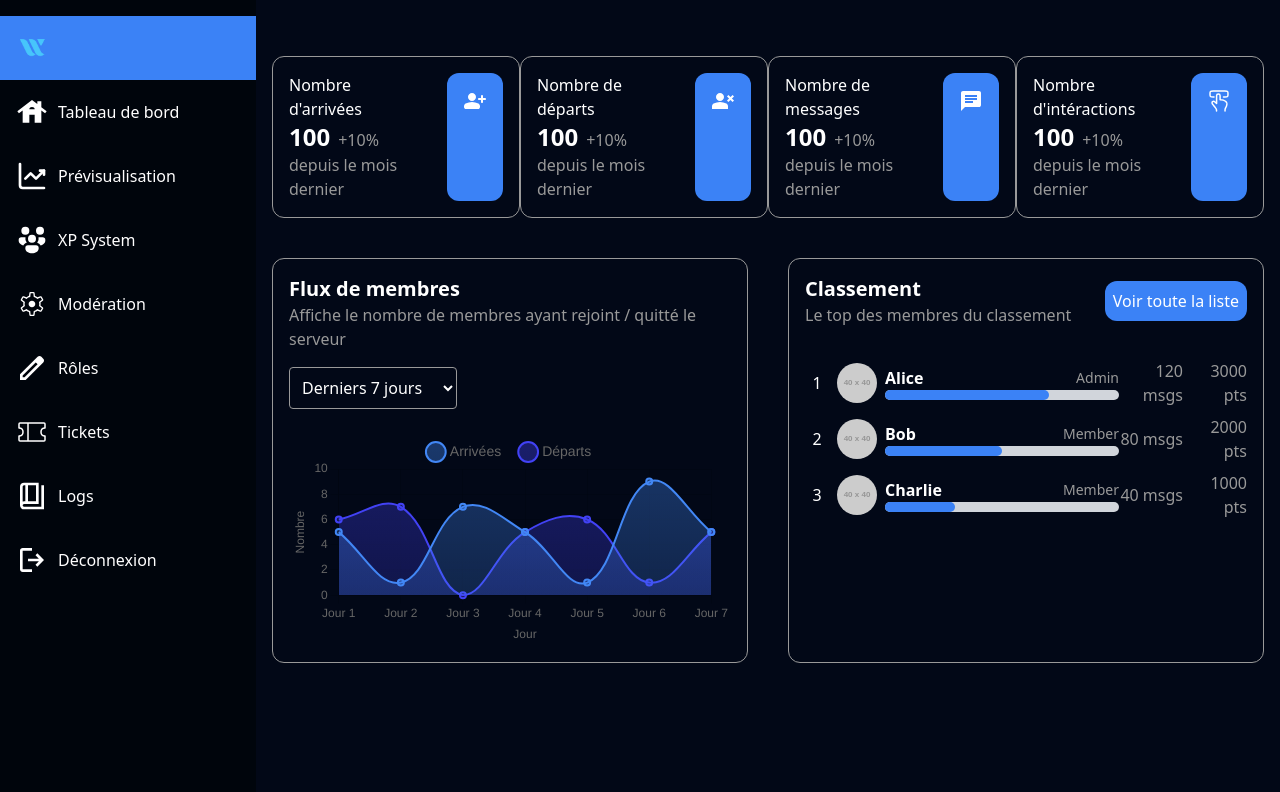
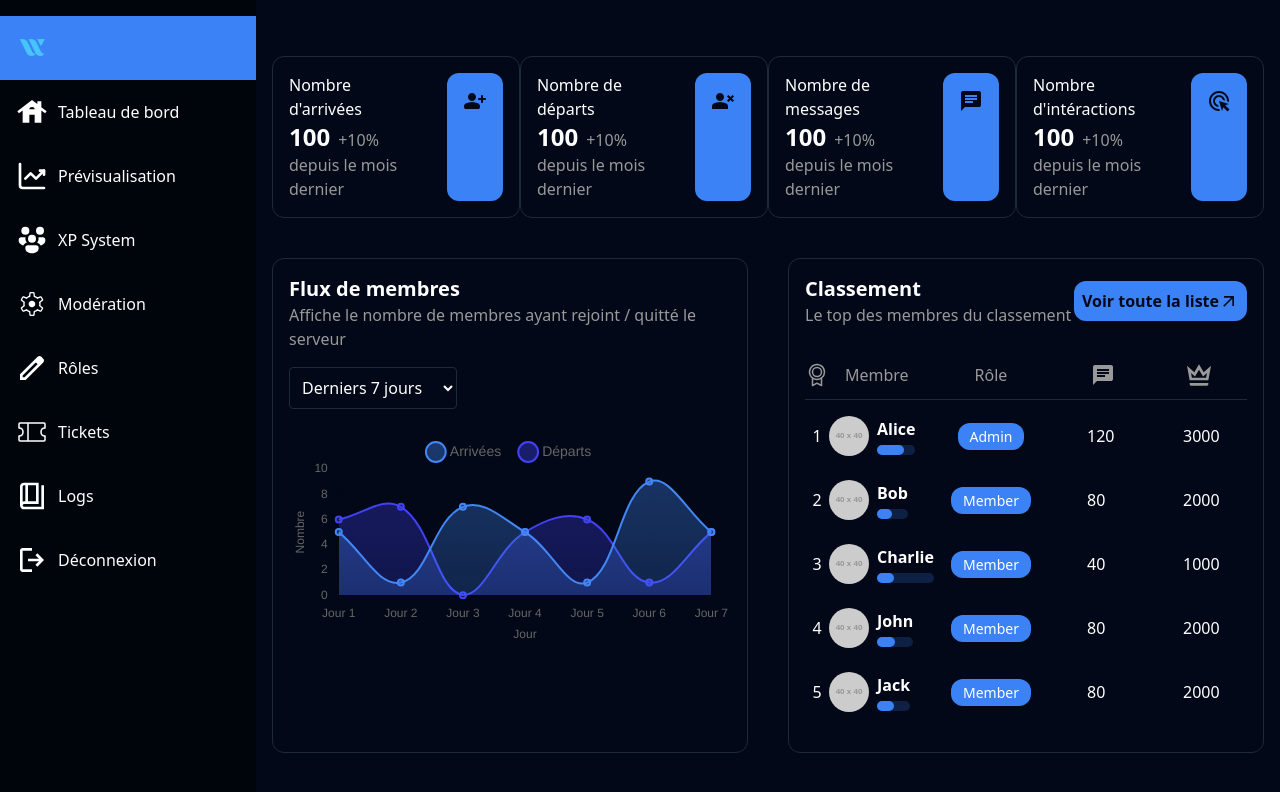
Before and after one commit to ValentinRndn/dashboard-wallbot, a Vue app: page /analysis in a window 1280 px wide. Shown: the top 792 px of the page. Built offline with nearby package versions, Linux system fonts and the light colour scheme.

Commit message:
[ADD] Progress bar design [EDIT] Design Analysis

```diff
--- a/src/views/Analysis.vue
+++ b/src/views/Analysis.vue
@@ -5,44 +5,44 @@
 <div class="statistics-container flex justify-between my-10">
 
     <!-- Statistic Arrival -->
-<div class="statistic-arrival flex gap-10 border border-light-grey rounded-xl p-4">
+<div class="statistic-arrival flex gap-10 border border-slate-800 rounded-xl p-4">
   <div class="content">
   <h2>Nombre d'arrivées</h2>
   <p class="text-light-grey"><span class="text-2xl font-bold text-white mr-2">100</span>+10% depuis le mois dernier</p>
 </div>
 <div class="icon flex flex-col items-center align-center rounded-xl p-4 bg-blue">
-  <svg xmlns="http://www.w3.org/2000/svg" width="24" height="24" viewBox="0 0 24 24"><path fill="currentColor" d="M18 11h-2q-.425 0-.712-.288T15 10t.288-.712T16 9h2V7q0-.425.288-.712T19 6t.713.288T20 7v2h2q.425 0 .713.288T23 10t-.288.713T22 11h-2v2q0 .425-.288.713T19 14t-.712-.288T18 13zm-9 1q-1.65 0-2.825-1.175T5 8t1.175-2.825T9 4t2.825 1.175T13 8t-1.175 2.825T9 12m-8 6v-.8q0-.85.438-1.562T2.6 14.55q1.55-.775 3.15-1.162T9 13t3.25.388t3.15 1.162q.725.375 1.163 1.088T17 17.2v.8q0 .825-.587 1.413T15 20H3q-.825 0-1.412-.587T1 18"/></svg>
+  <svg xmlns="http://www.w3.org/2000/svg" width="24" height="24" viewBox="0 0 24 24"><path fill="#020817" d="M18 11h-2q-.425 0-.712-.288T15 10t.288-.712T16 9h2V7q0-.425.288-.712T19 6t.713.288T20 7v2h2q.425 0 .713.288T23 10t-.288.713T22 11h-2v2q0 .425-.288.713T19 14t-.712-.288T18 13zm-9 1q-1.65 0-2.825-1.175T5 8t1.175-2.825T9 4t2.825 1.175T13 8t-1.175 2.825T9 12m-8 6v-.8q0-.85.438-1.562T2.6 14.55q1.55-.775 3.15-1.162T9 13t3.25.388t3.15 1.162q.725.375 1.163 1.088T17 17.2v.8q0 .825-.587 1.413T15 20H3q-.825 0-1.412-.587T1 18"/></svg>
 </div>
 </div>
 
     <!-- Statistic Leave -->
-<div class="statistic-leave flex gap-10 border border-light-grey rounded-xl p-4">
+<div class="statistic-leave flex gap-10 border border-slate-800 rounded-xl p-4">
   <div class="content">
   <h2>Nombre de départs</h2>
   <p class="text-light-grey"><span class="text-2xl font-bold text-white mr-2">100</span>+10% depuis le mois dernier</p>
 </div>
 <div class="icon flex flex-col items-center align-center rounded-xl p-4 bg-blue">
-  <svg xmlns="http://www.w3.org/2000/svg" width="24" height="24" viewBox="0 0 24 24"><path fill="currentColor" d="M17.4 13L16 11.6l2.075-2.1L16 7.425L17.4 6l2.1 2.1L21.575 6L23 7.425L20.9 9.5l2.1 2.1l-1.425 1.4l-2.075-2.075zM9 12q-1.65 0-2.825-1.175T5 8t1.175-2.825T9 4t2.825 1.175T13 8t-1.175 2.825T9 12m-8 8v-2.8q0-.85.438-1.562T2.6 14.55q1.55-.775 3.15-1.162T9 13t3.25.388t3.15 1.162q.725.375 1.163 1.088T17 17.2V20z"/></svg></div>
+  <svg xmlns="http://www.w3.org/2000/svg" width="24" height="24" viewBox="0 0 24 24"><path fill="#020817" d="M17.4 13L16 11.6l2.075-2.1L16 7.425L17.4 6l2.1 2.1L21.575 6L23 7.425L20.9 9.5l2.1 2.1l-1.425 1.4l-2.075-2.075zM9 12q-1.65 0-2.825-1.175T5 8t1.175-2.825T9 4t2.825 1.175T13 8t-1.175 2.825T9 12m-8 8v-2.8q0-.85.438-1.562T2.6 14.55q1.55-.775 3.15-1.162T9 13t3.25.388t3.15 1.162q.725.375 1.163 1.088T17 17.2V20z"/></svg></div>
 </div>
 
     <!-- Statistic Messages sended -->
-<div class="statistic-message flex gap-10 border border-light-grey rounded-xl p-4">
+<div class="statistic-message flex gap-10 border border-slate-800 rounded-xl p-4">
   <div class="content">
   <h2>Nombre de messages</h2>
   <p class="text-light-grey"><span class="text-2xl font-bold text-white mr-2">100</span>+10% depuis le mois dernier</p>
 </div>
 <div class="icon flex flex-col items-center align-center rounded-xl p-4 bg-blue">
-  <svg xmlns="http://www.w3.org/2000/svg" width="24" height="24" viewBox="0 0 24 24"><path fill="currentColor" d="M2 22V4q0-.825.588-1.412T4 2h16q.825 0 1.413.588T22 4v12q0 .825-.587 1.413T20 18H6zm4-8h8v-2H6zm0-3h12V9H6zm0-3h12V6H6z"/></svg></div>
+  <svg xmlns="http://www.w3.org/2000/svg" width="24" height="24" viewBox="0 0 24 24"><path fill="#020817" d="M2 22V4q0-.825.588-1.412T4 2h16q.825 0 1.413.588T22 4v12q0 .825-.587 1.413T20 18H6zm4-8h8v-2H6zm0-3h12V9H6zm0-3h12V6H6z"/></svg></div>
 </div>
 
     <!-- Statistic Interaction -->
-<div class="statistic-interaction flex gap-10 border border-light-grey rounded-xl p-4">
+<div class="statistic-interaction flex gap-10 border border-slate-800 rounded-xl p-4">
   <div class="content">
   <h2>Nombre d'intéractions</h2>
   <p class="text-light-grey"><span class="text-2xl font-bold text-white mr-2">100</span>+10% depuis le mois dernier</p>
 </div>
 <div class="icon flex flex-col items-center align-center rounded-xl p-4 bg-blue">
-  <svg xmlns="http://www.w3.org/2000/svg" width="24" height="24" viewBox="0 0 24 24"><g fill="none" stroke="currentColor" stroke-linecap="round" stroke-linejoin="round" stroke-width="1.5" color="currentColor"><path d="M7 7.997h-.824c-1.497 0-2.246 0-2.71-.44C3 7.12 3 6.413 3 5s0-2.12.465-2.558c.465-.439 1.214-.439 2.711-.439h11.647c1.498 0 2.247 0 2.712.439S21 3.586 21 4.999s0 2.12-.465 2.559s-1.214.439-2.712.439H16.5"/><path d="M18.03 21.992c-.05-1.714.09-1.94.221-2.32c.132-.382.947-1.735 1.273-2.718c1.052-3.178.247-3.715-1.014-4.68c-1.444-1.107-3.89-1.67-5.415-1.548v-4.09c0-.863-.826-1.614-1.752-1.614s-1.746.751-1.746 1.614v7.752L7.626 12.71c-.532-.537-1.383-.488-2-.081a1.27 1.27 0 0 0-.445.511c-.28.589-.2 1.255.242 1.8l1.12 1.445m2.985 5.613v-.946c.073-1.163-.983-2.096-2.106-3.535m0 0c-.081-.104.076.097 0 0m0 0c-.34-.43-.61-.808-.878-1.132m.878 1.132l1.107 1.354m-1.107-1.354l-.878-1.132"/></g></svg></div>
+  <svg xmlns="http://www.w3.org/2000/svg" width="24" height="24" viewBox="0 0 24 24"><path fill="#020817" d="M11.7 18q-2.4-.125-4.05-1.85T6 12q0-2.5 1.75-4.25T12 6q2.425 0 4.15 1.65T18 11.7l-2.1-.625q-.325-1.35-1.4-2.212T12 8q-1.65 0-2.825 1.175T8 12q0 1.425.863 2.5t2.212 1.4zm1.2 3.95q-.225.05-.45.05H12q-2.075 0-3.9-.788t-3.175-2.137T2.788 15.9T2 12t.788-3.9t2.137-3.175T8.1 2.788T12 2t3.9.788t3.175 2.137T21.213 8.1T22 12v.45q0 .225-.05.45L20 12.3V12q0-3.35-2.325-5.675T12 4T6.325 6.325T4 12t2.325 5.675T12 20h.3zm7.625.55l-4.275-4.275L15 22l-3-10l10 3l-3.775 1.25l4.275 4.275z"/></svg></div>
 </div>
 </div>
 
@@ -50,12 +50,12 @@
     <!-- Conteneur inférieur -->
     <div class="bottom-container">
       <div class="flex gap-10">
-        <div class="member-flow flex-1 border border-light-grey rounded-xl p-4">
+        <div class="member-flow flex-1 border border-slate-800 rounded-xl p-4">
           <div class="member-flow-left">
             <h1 class="font-semibold text-xl">Flux de membres</h1>
             <p class="text-light-grey">Affiche le nombre de membres ayant rejoint / quitté le serveur</p>
             <!-- Menu déroulant pour sélectionner la période -->
-            <select v-model="selectedPeriod" class="mt-4 p-2 border border-light-grey rounded bg-dark-blue">
+            <select v-model="selectedPeriod" class="mt-4 p-2 border border-slate-800 rounded bg-dark-blue">
               <option value="7">Derniers 7 jours</option>
               <option value="30">Derniers 30 jours</option>
               <option value="90">Derniers 90 jours</option>
@@ -65,41 +65,58 @@
           </div>
 
         </div>
-
         <!-- Div pour le classement -->
-<div class="ranking flex-1 border border-light-grey rounded-xl p-4">
+        <div class="ranking flex-1 border border-slate-800 rounded-xl p-4">
           <div class="top-content flex justify-between items-center mb-8">
             <div class="left-top">
               <h1 class="font-semibold text-xl">Classement</h1>
               <p class="text-light-grey">Le top des membres du classement</p>
             </div>
-        <div class="right-top">
-          <p class="bg-blue rounded-xl p-2">Voir toute la liste</p>
+            <div class="right-top bg-blue text-dark-blue font-semibold rounded-xl p-2 flex items-center align-center">
+              <p class="">Voir toute la liste</p>
+              <svg xmlns="http://www.w3.org/2000/svg" width="20" height="20" viewBox="0 0 24 24"><path fill="currentColor" d="M6 6v2h8.59L5 17.59L6.41 19L16 9.41V18h2V6z"/></svg>            </div>
           </div>
+
+          <!-- En-tête du tableau de classement -->
+          <div class="ranking-info flex justify-between items-center text-light-grey mb-2">
+            <svg xmlns="http://www.w3.org/2000/svg" class="mr-4" width="24" height="24" viewBox="0 0 256 256"><path fill="currentColor" d="M216 96a88 88 0 1 0-144 67.83V240a8 8 0 0 0 11.58 7.16L128 225l44.43 22.21a8.1 8.1 0 0 0 3.57.79a8 8 0 0 0 8-8v-76.17A87.85 87.85 0 0 0 216 96M56 96a72 72 0 1 1 72 72a72.08 72.08 0 0 1-72-72m112 131.06l-36.43-18.21a8 8 0 0 0-7.16 0L88 227.06v-52.69a87.89 87.89 0 0 0 80 0ZM128 152a56 56 0 1 0-56-56a56.06 56.06 0 0 0 56 56m0-96a40 40 0 1 1-40 40a40 40 0 0 1 40-40"/></svg>
+            <p class="flex-1">Membre</p>
+            <p class="w-32 text-center">Rôle</p>
+            <svg xmlns="http://www.w3.org/2000/svg" class="w-24 text-right" width="24" height="24" viewBox="0 0 24 24"><path fill="currentColor" d="M2 22V4q0-.825.588-1.412T4 2h16q.825 0 1.413.588T22 4v12q0 .825-.587 1.413T20 18H6zm4-8h8v-2H6zm0-3h12V9H6zm0-3h12V6H6z"/></svg>
+            <svg xmlns="http://www.w3.org/2000/svg" class="w-24 text-right" width="32" height="32" viewBox="0 0 24 24"><path fill="currentColor" d="m12 8l3 5.2l3-2.7l-.7 3.5H6.7L6 10.5l3 2.7zm0-4l-3.5 6L3 5l2 11h14l2-11l-5.5 5zm7 14H5v1c0 .6.4 1 1 1h12c.6 0 1-.4 1-1z"/></svg>
           </div>
+
+          <!-- Barre grise sous ranking-info -->
+          <div class="border-b border-slate-800 mb-4"></div>
+
           <!-- Liste des membres -->
-          <div v-for="(member, index) in members" :key="index" class="member flex items-center my-2">
+          <div v-for="(member, index) in members" :key="index" class="member flex items-center my-2 mb-6">
             <!-- Position -->
             <div class="w-6 text-center">{{ index + 1 }}</div>
             <!-- Photo de profil et pseudo -->
-            <img :src="member.avatar" alt="PP" class="w-10 h-10 rounded-full mx-2" />
+            <div class="flex items-center flex-1">
+              <img :src="member.avatar" alt="PP" class="w-10 h-10 rounded-full mr-2" />
               <div class="flex-1">
-              <div class="flex justify-between items-center">
                 <span class="font-semibold text-white">{{ member.username }}</span>
-                <span class="text-light-grey text-sm">{{ member.role }}</span>
-              </div>
                 <!-- Barre de progression -->
-              <div class="w-full bg-gray-300 rounded-full h-2.5">
+                <div class="w-full bg-dark-progress rounded-full h-2.5 mt-1">
                   <div
                     class="bg-blue h-2.5 rounded-full"
                     :style="{ width: member.progress + '%' }"
                   ></div>
                 </div>
               </div>
+            </div>
+            <!-- Rôle -->
+            <div class="w-48 text-center">
+  <span class="text-sm text-white bg-blue px-3 py-1 rounded-xl">
+    {{ member.role }}
+  </span>
+</div>
             <!-- Nombre de messages -->
-            <div class="w-16 text-right text-light-grey">{{ member.messages }} msgs</div>
+            <div class="w-24  text-white">{{ member.messages }}</div>
             <!-- Nombre de points -->
-            <div class="w-16 text-right text-light-grey">{{ member.points }} pts</div>
+            <div class="w-16 text-white">{{ member.points }}</div>
           </div>
         </div>
       </div>
@@ -138,6 +155,23 @@ export default {
         messages: 40,
         points: 1000,
       },
+      {
+        username: 'John',
+        avatar: 'https://via.placeholder.com/40',
+        role: 'Member',
+        progress: 50,
+        messages: 80,
+        points: 2000,
+      },
+      {
+        username: 'Jack',
+        avatar: 'https://via.placeholder.com/40',
+        role: 'Member',
+        progress: 50,
+        messages: 80,
+        points: 2000,
+      },
+
       // Ajoutez plus de membres ici
     ]);
 
--- a/tailwind.config.js
+++ b/tailwind.config.js
@@ -12,6 +12,7 @@ export default {
         'light-grey': '#999999',
         'dark-blue': '#020817',
         'dark-blue2': '#00050c',
+        'dark-progress': '#0E2043',
 
       },
       fontFamily: {
```
Lines whose indentation alone changed are shown as unchanged.
